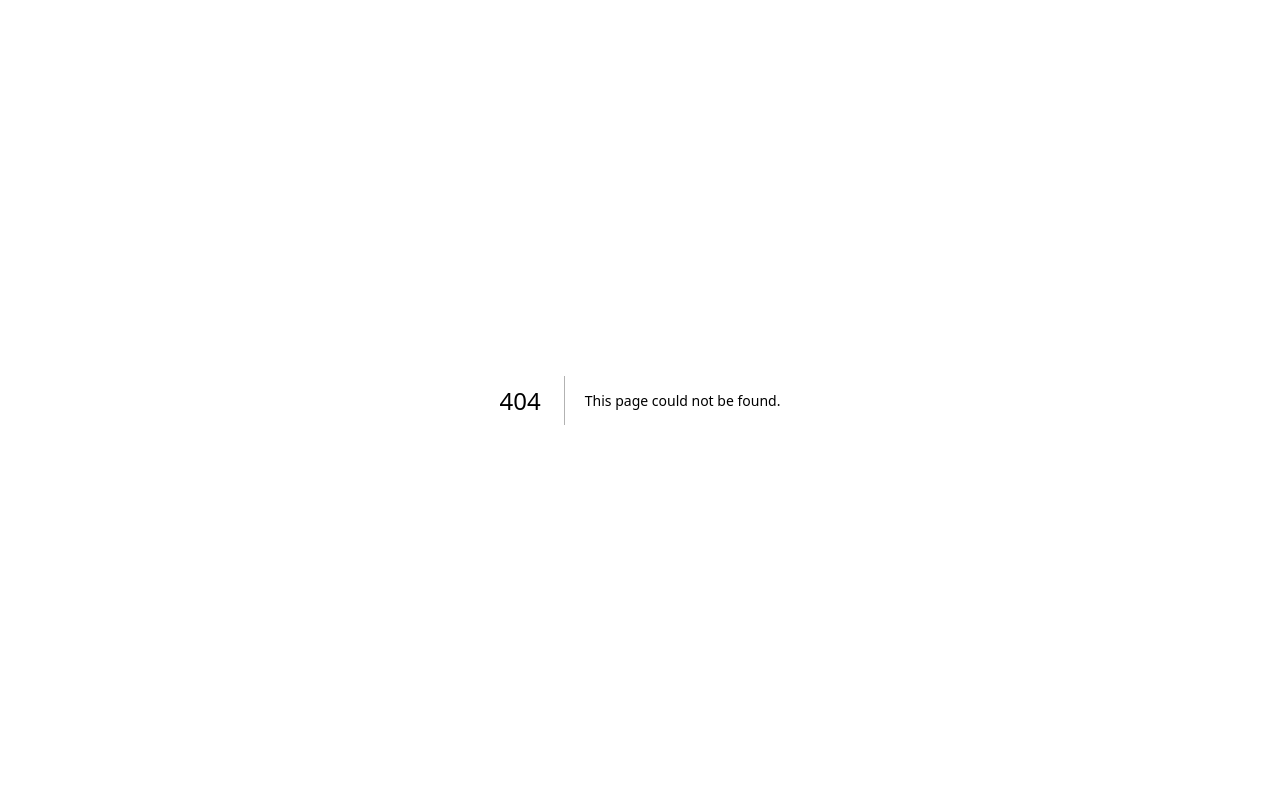
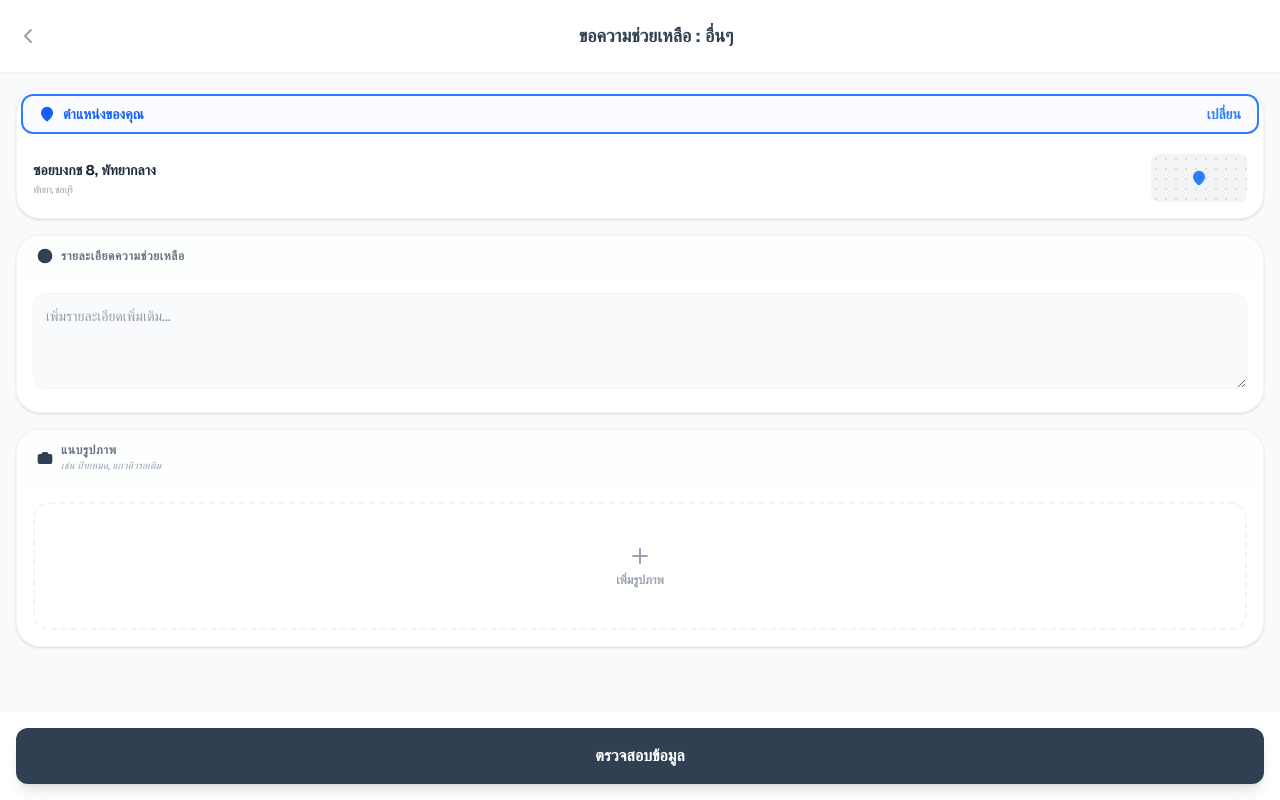
Before and after one commit to rdThunderThailand/cityzen-fuel-lineoa, a Next.js app: page /liff/request-help/form in a window 1280 px wide. Before the commit this address had no page. Built offline with nearby package versions, Linux system fonts and the light colour scheme.

Commit message:
screen 2

```diff
--- /dev/null
+++ b/src/app/liff/request-help/form/page.tsx
@@ -0,0 +1,142 @@
+"use client";
+import React, { useState, useEffect } from "react";
+import { useSearchParams, useRouter } from "next/navigation";
+import { ChevronLeft, MapPin, Info, Camera, Plus, Loader2 } from "lucide-react";
+import Link from "next/link";
+
+export default function HelpFormPage() {
+  const searchParams = useSearchParams();
+  const router = useRouter();
+  const type = searchParams.get("type") || "others";
+
+  const [details, setDetails] = useState("");
+  const [loadingLocation, setLoadingLocation] = useState(true);
+  const [address, setAddress] = useState("กำลังดึงพิกัดของคุณ...");
+
+  // Mapping ชื่อประเภท
+  const typeMap: Record<string, string> = {
+    fuel: "น้ำมัน",
+    water: "น้ำดื่ม",
+    food: "อาหาร",
+    medical: "การแพทย์",
+    electricity: "ไฟฟ้า",
+    travel: "การเดินทาง",
+    others: "อื่นๆ",
+  };
+
+  useEffect(() => {
+    // จำลองการดึงตำแหน่ง
+    setTimeout(() => {
+      setAddress("ซอยบงกช 8, พัทยากลาง");
+      setLoadingLocation(false);
+    }, 1500);
+  }, []);
+
+  return (
+    <div className="min-h-screen bg-gray-50 flex flex-col font-sans text-[#304052]">
+      {/* --- Header --- */}
+      <header className="bg-white border-b border-gray-100 px-4 py-4 flex items-center sticky top-0 z-10">
+        <button
+          onClick={() => router.back()}
+          className="p-2 -ml-2 text-gray-400"
+        >
+          <ChevronLeft size={24} />
+        </button>
+        <h1 className="flex-1 text-center text-lg font-bold">
+          ขอความช่วยเหลือ : {typeMap[type]}
+        </h1>
+      </header>
+
+      <div className="p-4 space-y-4 flex-1">
+        {/* --- Section 1: Location Card --- */}
+        <div className="bg-white rounded-[1.5rem] shadow-sm border border-gray-100 overflow-hidden">
+          <div className="p-1">
+            <div className="flex items-center justify-between border-2 border-blue-500 rounded-xl px-4 py-2 bg-blue-50/30">
+              <div className="flex items-center gap-2 text-blue-600 font-bold text-sm">
+                <MapPin size={16} fill="currentColor" />
+                ตำแหน่งของคุณ
+              </div>
+              <button className="text-blue-500 text-sm font-bold">
+                เปลี่ยน
+              </button>
+            </div>
+          </div>
+
+          <div className="p-4 flex items-center justify-between gap-4">
+            <div className="flex-1">
+              <p className="font-bold text-gray-800 text-sm">{address}</p>
+              <p className="text-[10px] text-gray-400 mt-0.5 uppercase tracking-tighter">
+                พัทยา, ชลบุรี
+              </p>
+            </div>
+
+            {/* Mini Map Placeholder (ตามรูป) */}
+            <div className="w-24 h-12 bg-gray-100 rounded-lg relative overflow-hidden flex items-center justify-center">
+              <div
+                className="absolute inset-0 opacity-10"
+                style={{
+                  backgroundImage: "radial-gradient(#000 1px, transparent 1px)",
+                  backgroundSize: "10px 10px",
+                }}
+              ></div>
+              <MapPin
+                size={16}
+                className="text-blue-500 relative z-10"
+                fill="currentColor"
+              />
+            </div>
+          </div>
+        </div>
+
+        {/* --- Section 2: Details Card --- */}
+        <div className="bg-white rounded-[1.5rem] shadow-sm border border-gray-100 overflow-hidden">
+          <div className="px-5 py-3 border-b border-gray-50 flex items-center gap-2 bg-gray-50/30">
+            <Info size={16} fill="currentColor" className="text-[#304052]" />
+            <span className="text-xs font-bold text-gray-500 uppercase tracking-wider">
+              รายละเอียดความช่วยเหลือ
+            </span>
+          </div>
+          <div className="p-4">
+            <textarea
+              className="w-full h-24 p-3 bg-gray-50 rounded-xl text-sm outline-none border border-gray-100 focus:border-blue-200 transition-all"
+              placeholder="เพิ่มรายละเอียดเพิ่มเติม..."
+              value={details}
+              onChange={(e) => setDetails(e.target.value)}
+            />
+          </div>
+        </div>
+
+        {/* --- Section 3: Photo Upload Card --- */}
+        <div className="bg-white rounded-[1.5rem] shadow-sm border border-gray-100 overflow-hidden">
+          <div className="px-5 py-3 border-b border-gray-50 flex items-center gap-2 bg-gray-50/30">
+            <Camera size={16} fill="currentColor" className="text-[#304052]" />
+            <div className="flex flex-col">
+              <span className="text-xs font-bold text-gray-500 uppercase tracking-wider">
+                แนบรูปภาพ
+              </span>
+              <span className="text-[10px] text-gray-400 font-medium lowercase italic">
+                เช่น ป้ายหมด, แถวคิวรอเติม
+              </span>
+            </div>
+          </div>
+          <div className="p-4">
+            <div className="w-full h-32 border-2 border-dashed border-gray-100 rounded-2xl flex flex-col items-center justify-center gap-1 text-gray-400 active:bg-gray-50 transition-colors cursor-pointer">
+              <Plus size={24} />
+              <span className="text-xs font-bold">เพิ่มรูปภาพ</span>
+            </div>
+          </div>
+        </div>
+      </div>
+
+      {/* --- Footer Button --- */}
+      <div className="p-4 bg-white border-t border-gray-50 mt-auto">
+        <button
+          onClick={() => router.push(`/liff/request-help/review?type=${type}`)}
+          className="w-full py-4 bg-[#304052] text-white rounded-xl font-bold text-base shadow-lg active:scale-[0.98] transition-transform"
+        >
+          ตรวจสอบข้อมูล
+        </button>
+      </div>
+    </div>
+  );
+}
--- a/src/app/liff/request-help/page.tsx
+++ b/src/app/liff/request-help/page.tsx
@@ -76,7 +76,6 @@ export default function HelpCategoryPage() {
 
       <div className="flex-1 bg-white mx-3 my-4 rounded-[2rem] p-6 shadow-sm">
         <div className="text-center mb-10">
-          <div className="text-5xl mb-3">❤️</div>
           <h2 className="text-3xl font-black text-gray-900">ขอความช่วยเหลือ</h2>
           <p className="text-gray-500 mt-2 text-sm leading-relaxed">
             เราจะช่วยส่งคำขอของคุณไปยังคนที่ช่วยได้ใกล้คุณ
```
